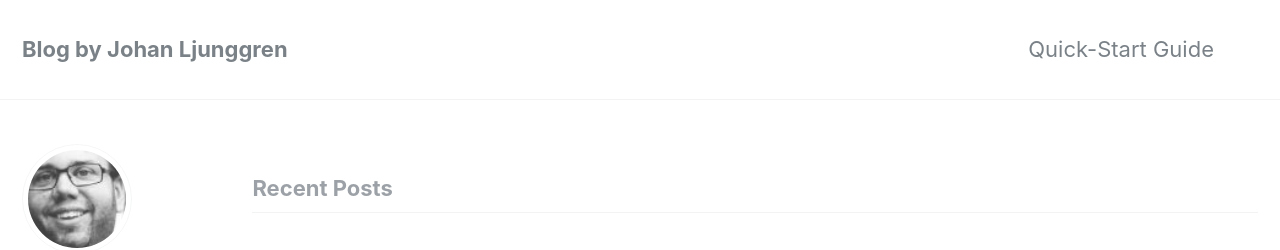
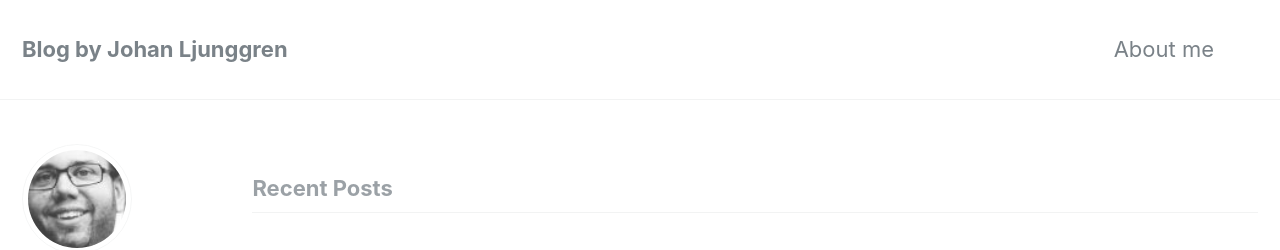
Before and after one commit to johlju/johlju.github.io, a Jekyll site: the page built from index.html, in a window 1280 px wide and 900 px high. Shown: the top 250 px of the window. Built offline with Jekyll 4.4.1, drawn with Linux system fonts in a browser that asks for light colours; the list of posts is cut into pages by our own code.

Commit message:
Added "About me" to the navigation

```diff
--- a/_data/navigation.yml
+++ b/_data/navigation.yml
@@ -1,7 +1,7 @@
 # main links
 main:
-  - title: "Quick-Start Guide"
-    url: https://mmistakes.github.io/minimal-mistakes/docs/quick-start-guide/
+  - title: "About me"
+    url: /about/
   # - title: "About"
   #   url: https://mmistakes.github.io/minimal-mistakes/about/
   # - title: "Sample Posts"
```
